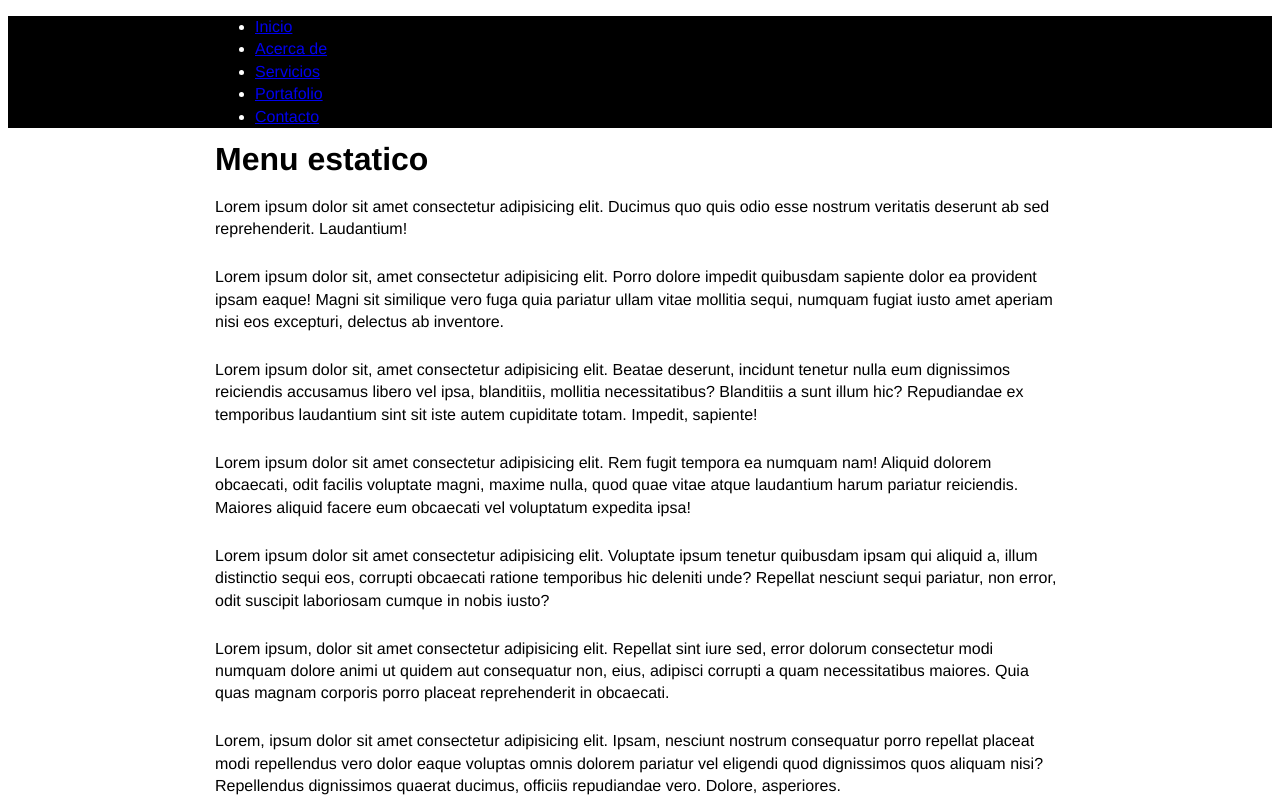
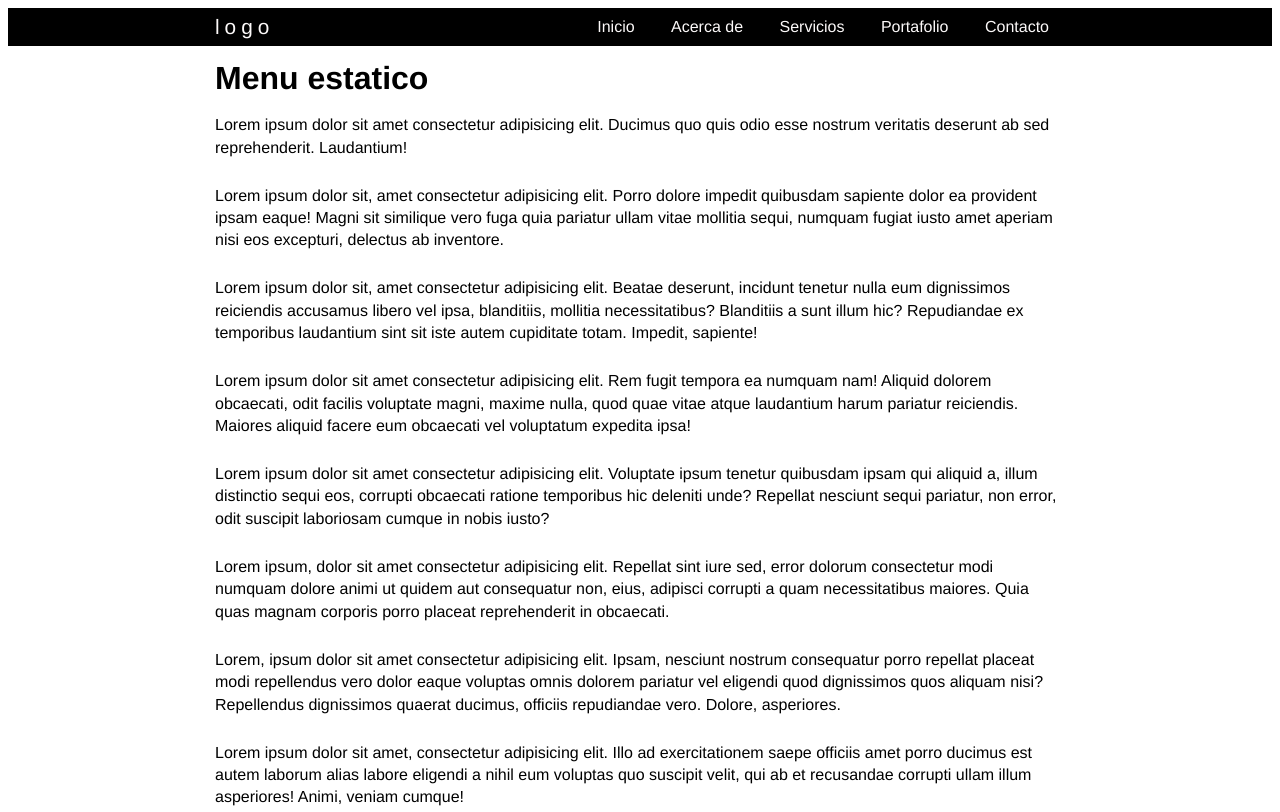
Before and after one commit to AlanJob/MenuFixedTop01, a plain HTML site: page index.html in a window 1280 px wide. Shown: the top 812 px of the page. Drawn offline with Linux system fonts and the light colour scheme.

Commit message:
nav bar personality

```diff
--- a/css/index.css
+++ b/css/index.css
@@ -23,3 +23,38 @@ p{
     background: black;
     color: white;
 }
+
+.header a{
+    color:#fcf9f9;
+    text-decoration: none;
+}
+
+.logo{
+    letter-spacing: 5px;
+    font-size: 1.3rem;
+}
+
+.logo-nav-container{
+    display:flex;
+    justify-content: space-between;
+    align-items:center;
+}
+
+.navigation ul{
+    margin: 0;
+    padding: 0;
+    list-style: none;
+}
+.navigation ul li{
+    display: inline-block;
+}
+.navigation ul li a{
+    display:block;
+    padding:0.5rem 1rem;
+    transition: all 0.4s linear;
+    border-radius: 5px;
+}
+
+.navigation ul li a:hover{
+    background:#4a4a4a;
+}
--- a/index.html
+++ b/index.html
@@ -8,9 +8,9 @@
 </head>
 <body>
     <header class="header">
-        <div class="container">
-            <a href="#">
-
+        <div class="container logo-nav-container">
+            <a href="#" class= "logo">
+                logo
             </a>
             <nav class="navigation">
                 <ul>
```
